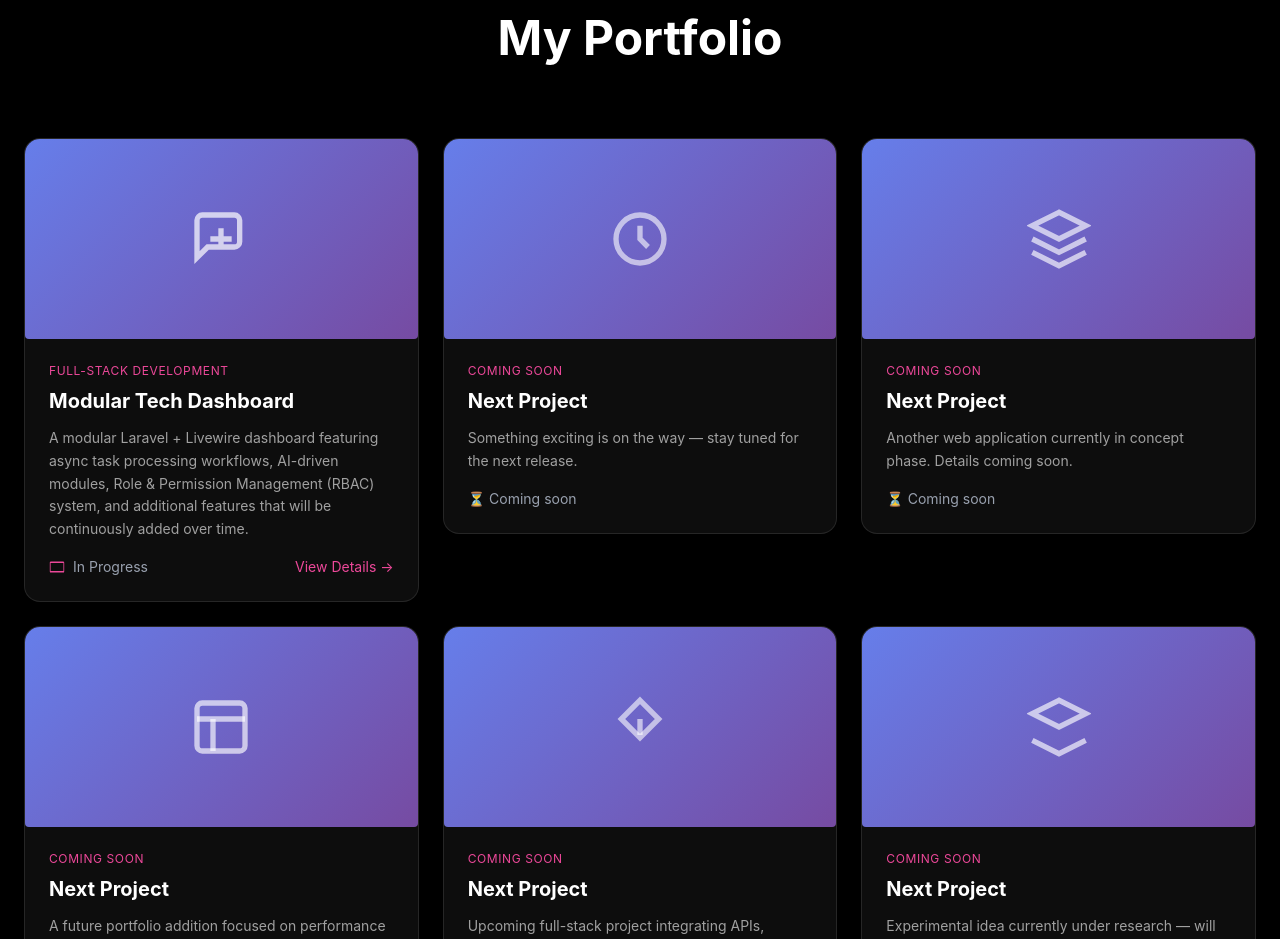
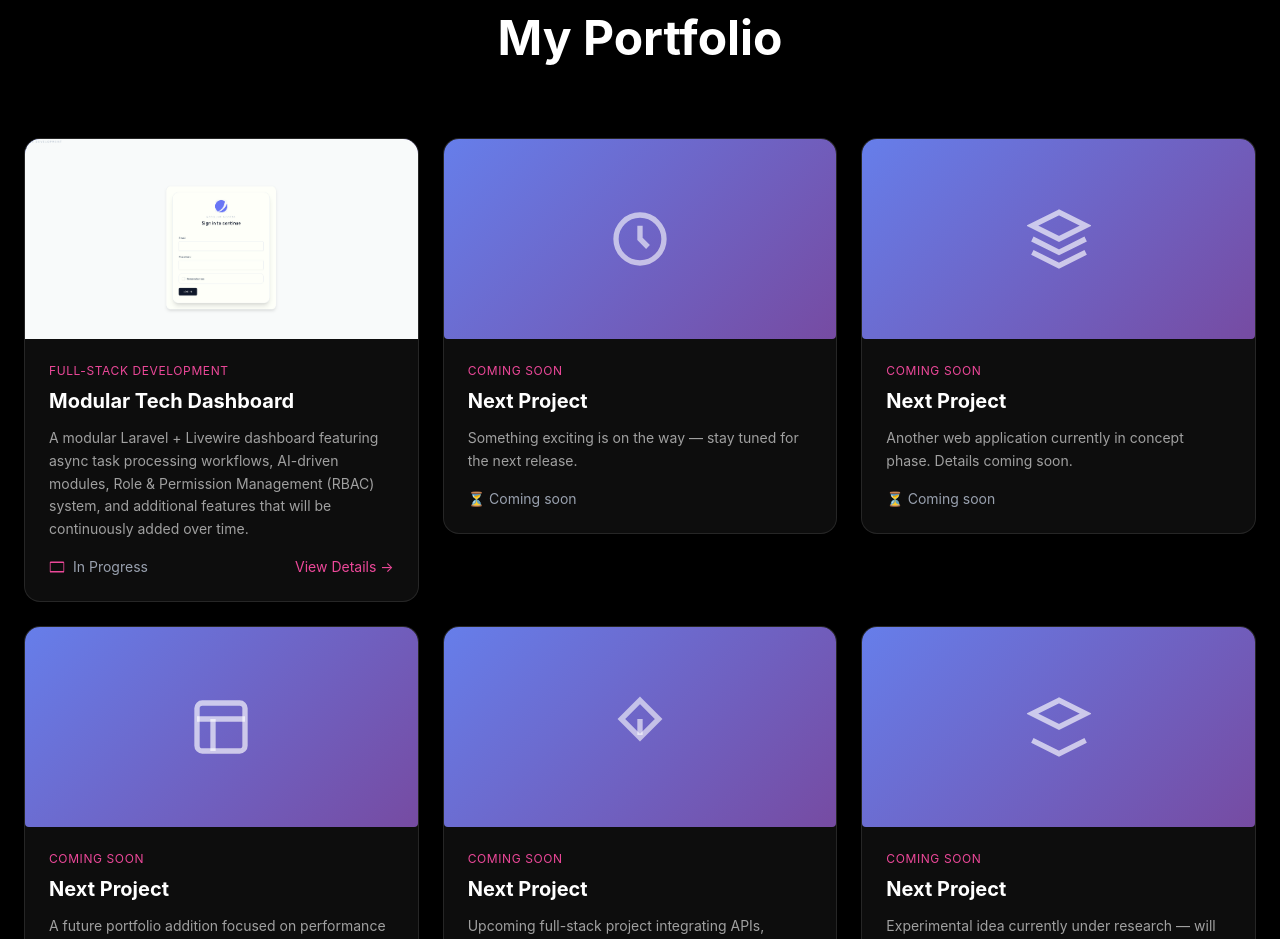
Before and after one commit to brettoak/my-personal-page, a React (Vite) app: page / in a window 1280 px wide. Shown: the part 1700-2639 px from the top of the page. Built offline with nearby package versions, Linux system fonts and the light colour scheme.

Commit message:
Add image support to Portfolio project cards
Introduced the ability to display images for projects in the Portfolio component. Added number1.png as a sample image and updated the rendering logic to show an image if provided, falling back to the icon otherwise.

```diff
--- a/src/components/Portfolio.jsx
+++ b/src/components/Portfolio.jsx
@@ -1,9 +1,11 @@
 import AnimatedCard from './AnimatedCard'
+import number1 from "../assets/number1.png";
 
 export default function Portfolio() {
   const projects = [
     {
       link: 'https://laravel.dongyuhan.com',
+      image: number1,
       gradient: 'from-purple-600 to-pink-600',
       icon: (
         <svg className="w-16 h-16 text-white/70" fill="none" stroke="currentColor" strokeWidth="2" viewBox="0 0 24 24">
@@ -104,9 +106,14 @@ export default function Portfolio() {
             <AnimatedCard key={index}>
               <div className="project-card rounded-xl overflow-hidden bg-gray-900/50 border border-gray-800 hover:border-pink transition">
                 <div
-                className={`project-image relative flex items-center justify-center h-56 rounded bg-gradient-to-br ${project.gradient}`}
+                  className={`project-image relative flex items-center justify-center h-56 rounded bg-gradient-to-br`}
                 >
-                {project.icon}
+                  {project.image ? (
+                    <img src={project.image} alt={project.title} className="w-full h-full object-cover" />
+                  ) : (
+                    project.icon
+                  )}
+
                 </div>
                 <div className="p-6">
                   <p className="text-pink text-xs mb-2 uppercase tracking-wider">{project.category}</p>
```
Also changed, not shown: src/assets/number1.png (added). Lines whose indentation alone changed are shown as unchanged.
